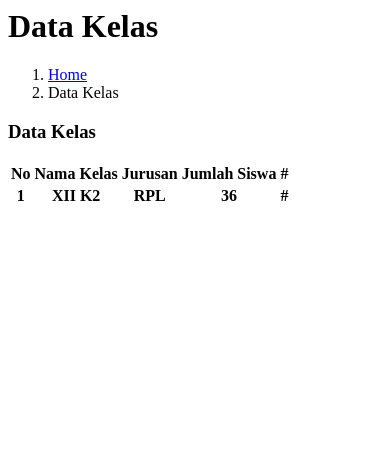
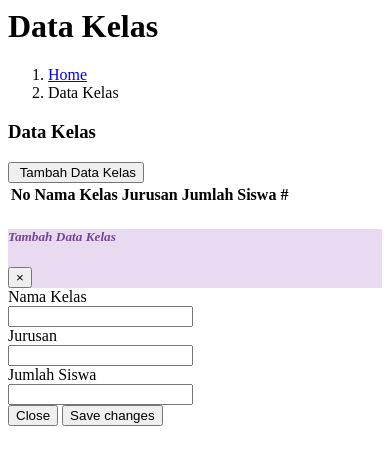
Before and after one commit to TeraSeptians/projek, a CodeIgniter app: the page made by application/views/data_kelas.php in a window 390 px wide. Shown: the top 465 px of the page. Run offline with CodeIgniter, Linux system fonts and the light colour scheme; lists and menus that the app fills with data are empty.

Commit message:
Menambahkan Fitur Modal pada Data Kelas

```diff
--- a/application/config/config.php
+++ b/application/config/config.php
@@ -23,7 +23,7 @@ defined('BASEPATH') OR exit('No direct script access allowed');
 | a PHP script and you can easily do that on your own.
 |
 */
-$config['base_url'] = 'http://localhost/projektera/';
+$config['base_url'] = 'http://localhost/projek/';
 
 /*
 |--------------------------------------------------------------------------
--- a/application/views/data_kelas.php
+++ b/application/views/data_kelas.php
@@ -23,11 +23,15 @@
                <div class="card">
                     <div class="card-header border-0">
                         <div class="d-flex justify-content-between">
-                        <h3 class="card-title">Data Kelas</h3>
+                          <h3 class="card-title">Data Kelas</h3>
+                            <!-- Button trigger modal -->
+                            <button type="button" class="btn btn-primary" data-toggle="modal" data-target="#exampleModal">
+                              <i class="fas fa-plus-circle"></i>&nbsp;Tambah Data Kelas
+                            </button>
                         </div>
                     </div>
                         <div class="card-body">
-                          <table id="data_kelas" class="table table-striped">
+                          <table id="data_kelas" class="table table-striped table table-primary table-sm">
                             <thead>
                                 <tr>
                                     <th>No</th>
@@ -37,13 +41,6 @@
                                     <th>#</th>
                                 </tr>
                             </thead>
-                            <tr>
-                              <th>1</th>
-                              <th>XII K2</th>
-                              <th>RPL</th>
-                              <th>36</th>
-                              <th>#</th>
-                            </tr>
                           </table>
                         </div>
                     </div>
@@ -51,3 +48,42 @@
             </div>
        </div>
     </div>
+
+
+<!-- Modal -->
+<div class="modal fade" id="exampleModal" tabindex="-1" role="dialog" data-backdrop="static" aria-labelledby="exampleModalLabel" aria-hidden="true">
+  <div class="modal-dialog modal-dialog-centered" role="document">
+    <div class="modal-content">
+      <div class="modal-header" style="color:#754497; background: #e8dbf1">
+        <h5 class="modal-title" id="exampleModalLabel"><i class="fas fa-plus-circle">Tambah Data Kelas</i></h5>
+        <button type="button" class="close" data-dismiss="modal" aria-label="Close">
+          <span aria-hidden="true">&times;</span>
+        </button>
+      </div>
+      <div class="modal-body">
+      <div class="mb-3 row">
+    <label for="nama_kelas" class="col-sm-4 col-form-label">Nama Kelas</label>
+    <div class="col-sm-8">
+      <input type="text" class="form-control" id="nama_kelas">
+    </div>
+  </div>
+  <div class="mb-3 row">
+    <label for="nama_kelas" class="col-sm-4 col-form-label">Jurusan</label>
+    <div class="col-sm-8">
+      <input type="text" class="form-control" id="nama_kelas">
+    </div>
+  </div>
+  <div class="mb-3 row">
+    <label for="nama_kelas" class="col-sm-4 col-form-label">Jumlah Siswa</label>
+    <div class="col-sm-8">
+      <input type="text" class="form-control" id="nama_kelas">
+    </div>
+  </div>
+      </div>
+      <div class="modal-footer">
+        <button type="button" class="btn btn-secondary" data-dismiss="modal">Close</button>
+        <button type="button" class="btn btn-primary">Save changes</button>
+      </div>
+    </div>
+  </div>
+</div>
```
Also changed, not shown: application/views/data_jurusan.php (+2 -8 lines), application/views/data_matapelajaran.php (+1 -7 lines), application/views/data_siswa.php (+1 -9 lines).
